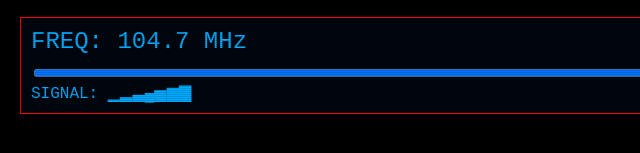
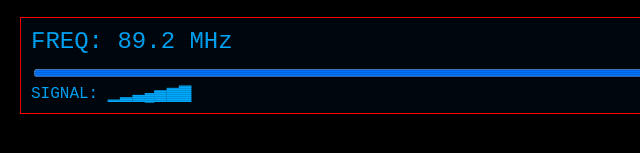
Before and after one commit to pranaykpradeep/frequency, a plain HTML site: page index.html in a window 1280 px wide. Shown: the part 233-386 px from the top of the page, 0-640 px from the left. Drawn offline with Linux system fonts and the light colour scheme.

```diff
--- a/index.html
+++ b/index.html
@@ -99,7 +99,7 @@
 
     <div class="radio">
 
-        <div class="frequency">FREQ: <span id="freqDisplay">104.7</span> MHz</div>
+        <div class="frequency">FREQ: <span id="freqDisplay">89.2</span> MHz</div>
         <input type="range" id="tuner" min="88.0" max="108.0" step="0.1" value="104.7">
         <div class="signal" id="signal">SIGNAL: ▁▂▃▄▅▆▇</div>
         <div class="morse-code" id="morseCode"></div>
```
